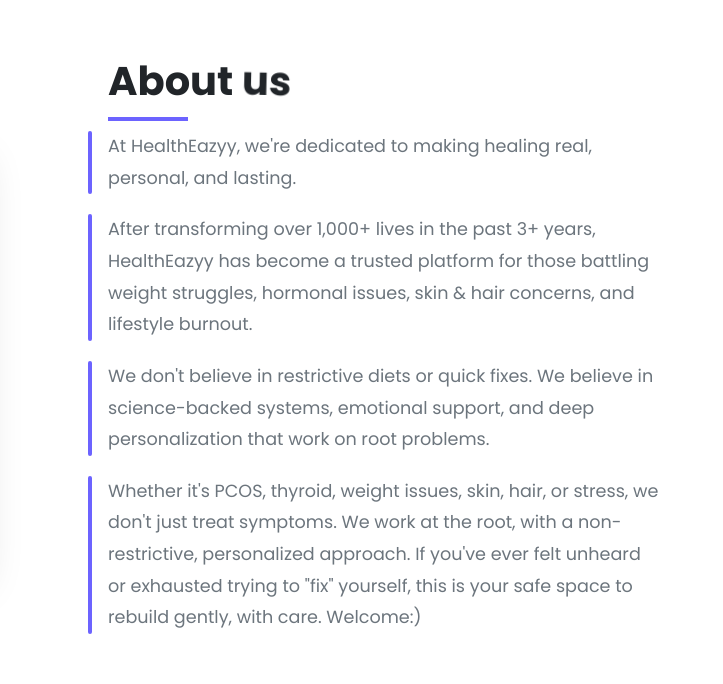
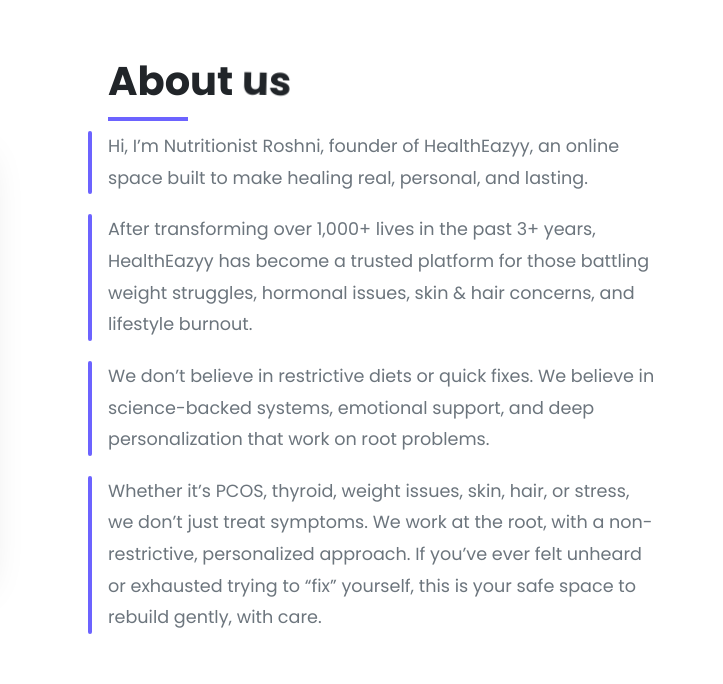
Before and after one commit to Akashpenagonda/HealthEazyy, a plain HTML site: page index.html in a window 1280 px wide. Shown: the part 3200-3884 px from the top of the page, 557-1280 px from the left. Drawn offline with Linux system fonts and the light colour scheme.

Commit message:
Update: Added new features / Fixed bugs

```diff
--- a/index.html
+++ b/index.html
@@ -2116,20 +2116,15 @@
             </div>
             <div class="about-content">
                 <h2>About <span class="wave">us</span></h2>
-                <p>At HealthEazyy, we're dedicated to making healing real, personal, and lasting.</p>
-                <p>After transforming over 1,000+ lives in the past 3+ years, HealthEazyy has become a trusted platform
-                    for those battling weight struggles, hormonal issues, skin & hair concerns, and lifestyle burnout.
+                <p>Hi, I’m Nutritionist Roshni, founder of HealthEazyy, an online space built to make healing real, personal, and lasting.</p>
+                <p>After transforming over 1,000+ lives in the past 3+ years, HealthEazyy has become a trusted platform for those battling weight struggles, hormonal issues, skin & hair concerns, and lifestyle burnout.
                 </p>
-                <p>We don't believe in restrictive diets or quick fixes.
-                    We believe in science-backed systems, emotional support, and deep personalization that work on root
-                    problems.</p>
-                <p>Whether it's PCOS, thyroid, weight issues, skin, hair, or stress, we don't just treat symptoms.
-                    We work at the root, with a non-restrictive, personalized approach.
-
-                    If you've ever felt unheard or exhausted trying to "fix" yourself, this is your safe space to
-                    rebuild gently, with care.
-
-                    Welcome:)</p>
+                <p>We don’t believe in restrictive diets or quick fixes.
+We believe in science-backed systems, emotional support, and deep personalization that work on root problems.</p>
+                <p>Whether it’s PCOS, thyroid, weight issues, skin, hair, or stress, we don’t just treat symptoms.
+We work at the root, with a non-restrictive, personalized approach.
+
+If you’ve ever felt unheard or exhausted trying to “fix” yourself, this is your safe space to rebuild gently, with care.</p>
             </div>
         </div>
     </section>
```
